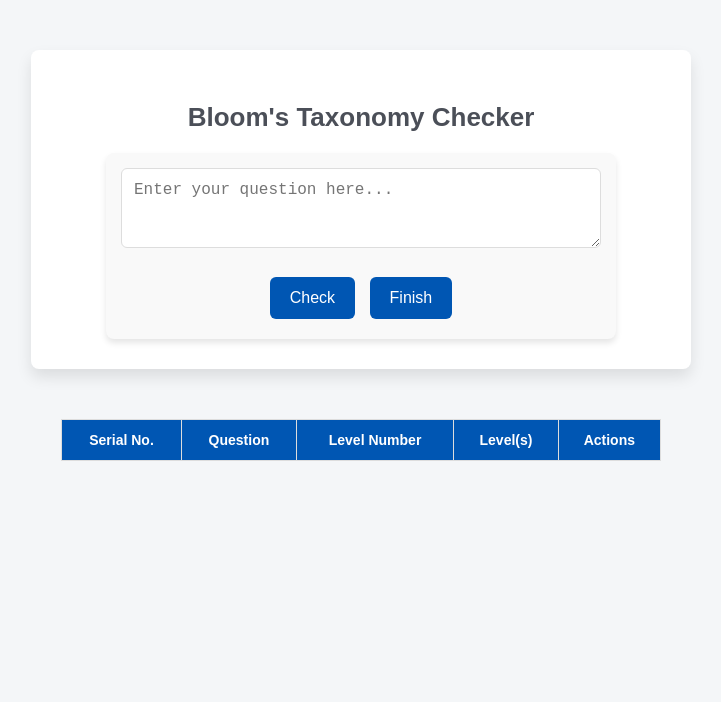
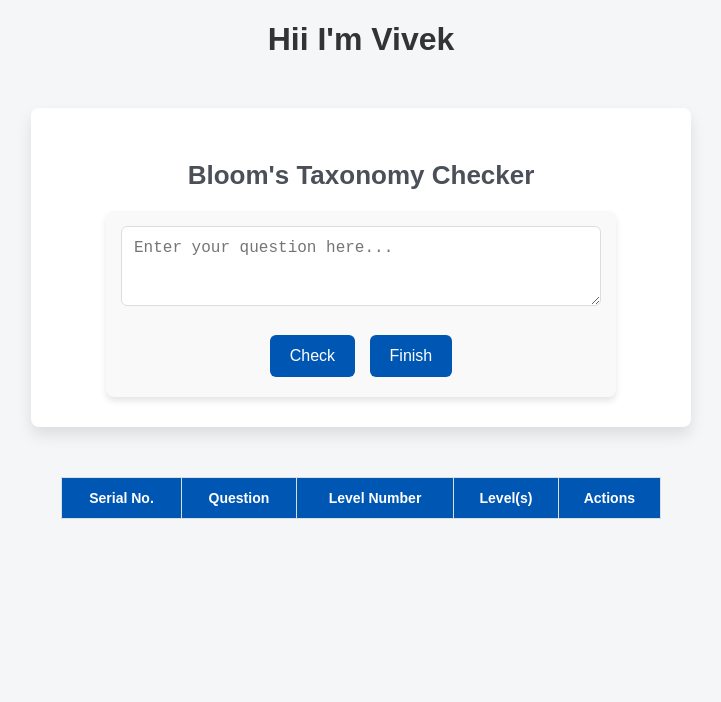
Before and after one commit to uditsharmahere/MINOR-PROJECT, a plain HTML site: page index.html in a window 1280 px wide. Shown: the whole page, without its empty margins (279-1000 px from the left). Drawn offline with nearby package versions, Linux system fonts and the light colour scheme.

Commit message:
Update index.html
Review it once

```diff
--- a/index.html
+++ b/index.html
@@ -115,6 +115,7 @@
     </style>
 </head>
 <body>
+    <h1>Hii I'm Vivek</h1>
     <div class="container">
         <h2>Bloom's Taxonomy Checker</h2>
 
```
